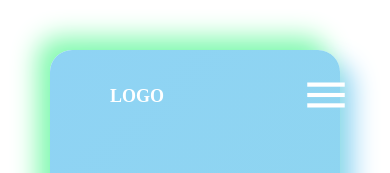
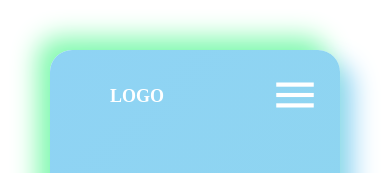
Before and after one commit to EhsanShakil/Website-With-Animation, a React (Create React App) app: page / in a window 390 px wide. Shown: the top 173 px of the page. Built offline with nearby package versions, Linux system fonts and the light colour scheme.

Commit message:
Update App.css

```diff
--- a/src/App.css
+++ b/src/App.css
@@ -190,15 +190,10 @@ body {
     display: flex;
     flex-direction: column;
     display: none;
-    position: relative;
-    top: 50px;
-    right: 80%;
   }
   .material-icons {
     display: flex;
     cursor: pointer;
-    position: fixed;
-    right: 10%;
   }
   .navbar > a {
     width: 100%;
```
